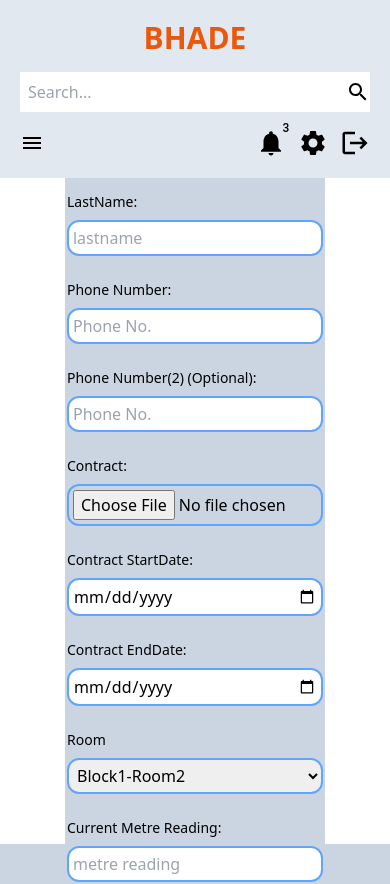
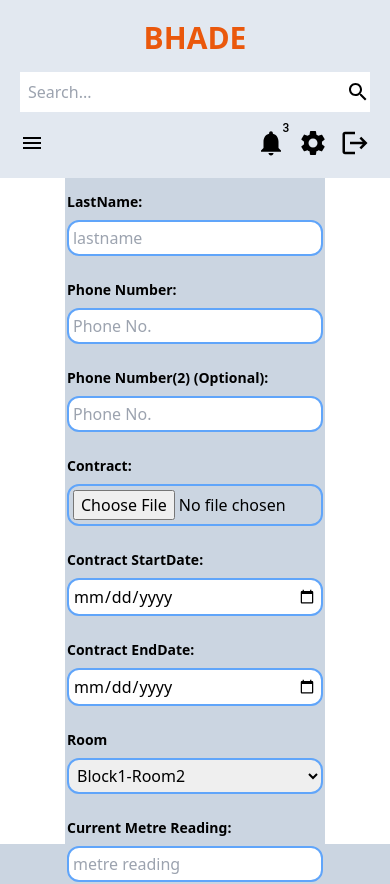
Before and after one commit to Frank-128/bhade, a React (Vite) app: page /editTenant in a window 390 px wide. Shown: the top 884 px of the page. Built offline with nearby package versions, Linux system fonts and the light colour scheme.

Commit message:
responsive designs edited

```diff
--- a/src/pages/EditTenant.jsx
+++ b/src/pages/EditTenant.jsx
@@ -7,7 +7,7 @@
           <form className=" flex w-2/3 h-fit bg-slate-300 pb-6 pt-6 flex-col items-center justify-center ">
              <i><p className="pt-8 font-bold">Fill the form to Edit a Tenant</p></i>
            <div className="mt-6">
-             <label className="block mb-2 font-bold text-sm font-medium " htmlFor="firstname">FirstName:</label>
+             <label className="block mb-2 font-bold text-sm  " htmlFor="firstname">FirstName:</label>
              <input
                className=" border-2 p-1 border-blue-400 rounded-xl w-64"
                type="text"
@@ -17,7 +17,7 @@
              />
            </div>
            <div className="mt-6">
-             <label className="block mb-2 font-bold text-sm font-medium "  htmlFor="lastname">LastName:</label>
+             <label className="block mb-2 font-bold text-sm  "  htmlFor="lastname">LastName:</label>
              <input
                className=" border-2 p-1 border-blue-400 rounded-xl w-64"
                type="text"
@@ -27,7 +27,7 @@
              />
            </div>
            <div className="mt-6">
-             <label className="block mb-2 font-bold text-sm font-medium " htmlFor="phoneNo">Phone Number:</label>
+             <label className="block mb-2 font-bold text-sm  " htmlFor="phoneNo">Phone Number:</label>
              <input
                className=" border-2 p-1 border-blue-400 rounded-xl w-64"
                type="text"
@@ -37,7 +37,7 @@
              />
            </div><br/>
            <div className="mb-6">
-             <label className="block mb-2 font-bold text-sm font-medium " htmlFor="phoneNo2">Phone Number(2) (Optional):</label>
+             <label className="block mb-2 font-bold text-sm  " htmlFor="phoneNo2">Phone Number(2) (Optional):</label>
              <input
                className=" border-2 p-1 border-blue-400 rounded-xl w-64"
                type="text"
@@ -47,7 +47,7 @@
              />
            </div>
            <div className="mb-6">
-             <label className="block mb-2 font-bold text-sm font-medium " htmlFor="contract">Contract:</label>
+             <label className="block mb-2 font-bold text-sm  " htmlFor="contract">Contract:</label>
              <input
                type="file"
                name="contract"
@@ -56,7 +56,7 @@
              />
            </div>
            <div className="mb-6">
-             <label className="block mb-2 font-bold text-sm font-medium " htmlFor="startDate">Contract StartDate:</label>
+             <label className="block mb-2 font-bold text-sm  " htmlFor="startDate">Contract StartDate:</label>
              <input
                type="date"
                name="startDate"
@@ -65,7 +65,7 @@
              />
            </div>
            <div className="mb-6">
-             <label className="block mb-2 font-bold text-sm font-medium " htmlFor="endDate">Contract EndDate:</label>
+             <label className="block mb-2 font-bold text-sm  " htmlFor="endDate">Contract EndDate:</label>
              <input
                type="date"
                name="endDate"
@@ -74,7 +74,7 @@
              />
            </div>
            <div className="mb-6">
-             <label className="block mb-2 text-sm font-medium font-bold ">Room</label>
+             <label className="block mb-2 text-sm  font-bold ">Room</label>
              <select className=" border-2  p-1 border-blue-400 rounded-xl w-64">
                <option value="">Block1-Room2</option>
                <option value="">Block2-Room4</option>
@@ -84,7 +84,7 @@
              </select>
            </div>
            <div className="">
-             <label className="block mb-2 text-sm font-medium font-bold">Current Metre Reading:</label>
+             <label className="block mb-2 text-sm  font-bold">Current Metre Reading:</label>
              <input
               className=" border-2 p-1 border-blue-400 rounded-xl w-64"
                type="number"
```
